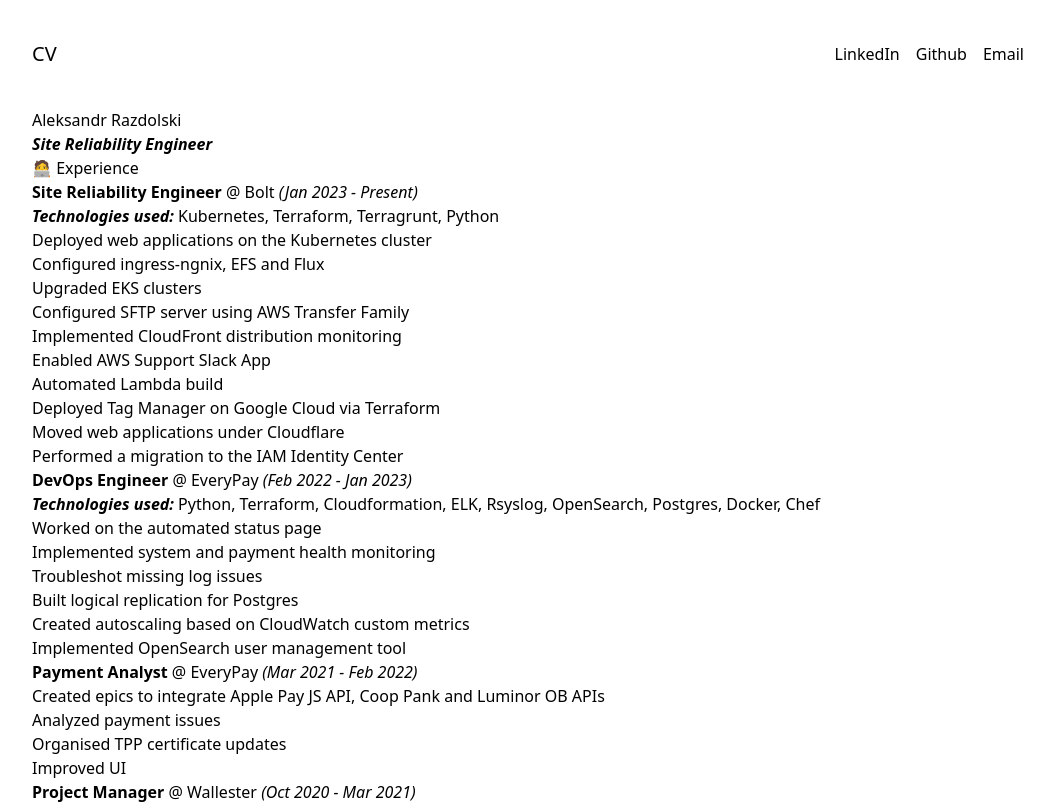
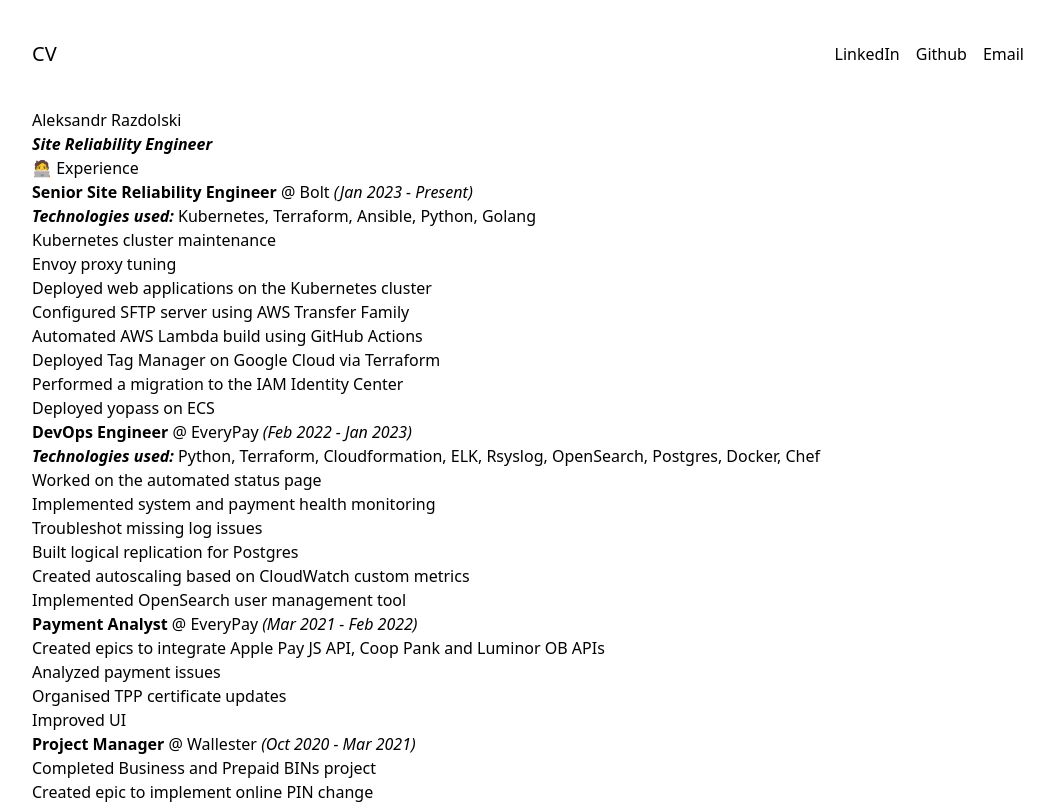
Before and after one commit to arazdolski/cv, a Next.js app: page /cv in a window 1280 px wide. Shown: the top 804 px of the page, without its empty margins (112-1166 px from the left). Built offline with nearby package versions, Linux system fonts and the light colour scheme.

Commit message:
Update CV content

```diff
--- a/pages/cv.mdx
+++ b/pages/cv.mdx
@@ -4,19 +4,17 @@
 
 ## 🧑‍💻 Experience
 
-**Site Reliability Engineer** @ [Bolt](https://bolt.eu/) _(Jan 2023 - Present)_<br />
-**_Technologies used:_** Kubernetes, Terraform, Terragrunt, Python
+**Senior Site Reliability Engineer** @ [Bolt](https://bolt.eu/) _(Jan 2023 - Present)_<br />
+**_Technologies used:_** Kubernetes, Terraform, Ansible, Python, Golang
 
+- Kubernetes cluster maintenance
+- Envoy proxy tuning
 - Deployed web applications on the Kubernetes cluster
-- Configured ingress-ngnix, EFS and Flux
-- Upgraded EKS clusters
 - Configured SFTP server using AWS Transfer Family
-- Implemented CloudFront distribution monitoring
-- Enabled AWS Support Slack App
-- Automated Lambda build
+- Automated AWS Lambda build using GitHub Actions
 - Deployed Tag Manager on Google Cloud via Terraform
-- Moved web applications under Cloudflare
 - Performed a migration to the IAM Identity Center
+- Deployed yopass on ECS
 
 **DevOps Engineer** @ [EveryPay](https://every-pay.com/) _(Feb 2022 - Jan 2023)_<br />
 **_Technologies used:_** Python, Terraform, Cloudformation, ELK, Rsyslog, OpenSearch, Postgres, Docker, Chef
```
